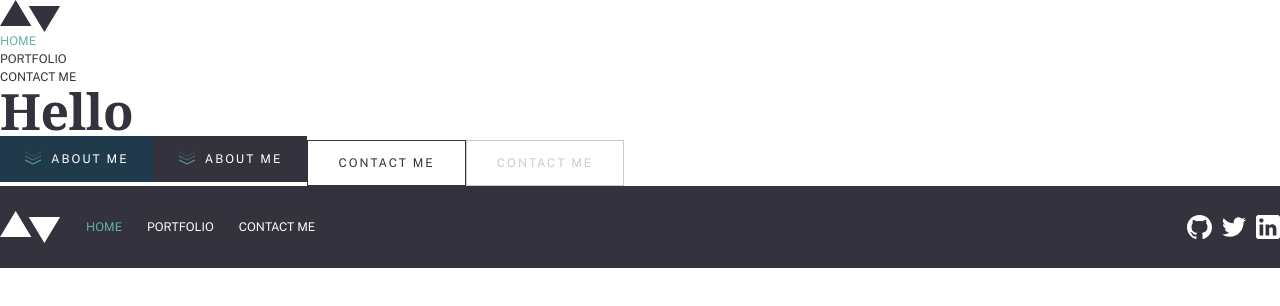
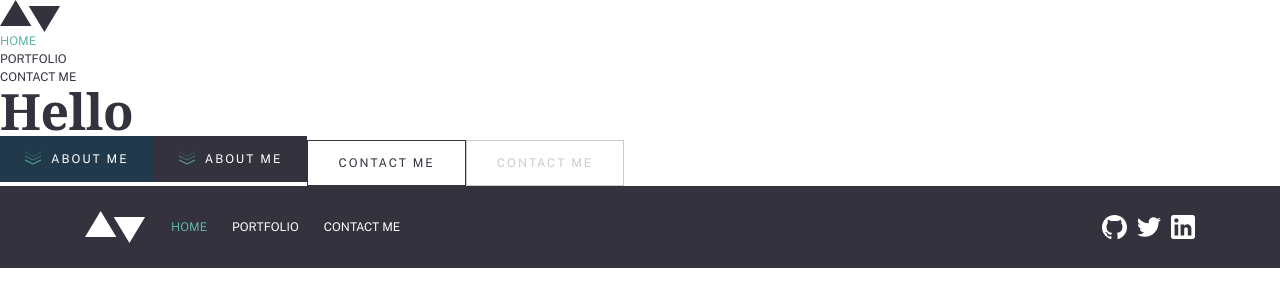
Before and after one commit to princemuel/dotfiles, a Next.js app: page / in a window 1280 px wide. Shown: the top 306 px of the page. Built offline with nearby package versions, Linux system fonts and the light colour scheme; a web font is replaced by a local one.

Commit message:
Rename contrainer class

```diff
--- a/assets/styles/main.css
+++ b/assets/styles/main.css
@@ -246,7 +246,7 @@ Version: 01
 /*            UTILITIES              */
 /* ================================= */
 @layer utilities {
-  .p-container {
+  .h-container {
     --max-width: 111rem;
     --container-padding: 1.6rem;
 
@@ -258,11 +258,6 @@ Version: 01
   }
   .flow-space--small {
     --flow-space: 1rem;
-  }
-
-  .w-full-shadow {
-    box-shadow: 0 0 0 100vmax currentColor, 0 0 2rem currentColor;
-    clip-path: inset(0 -100vmax);
   }
 }
 
```
